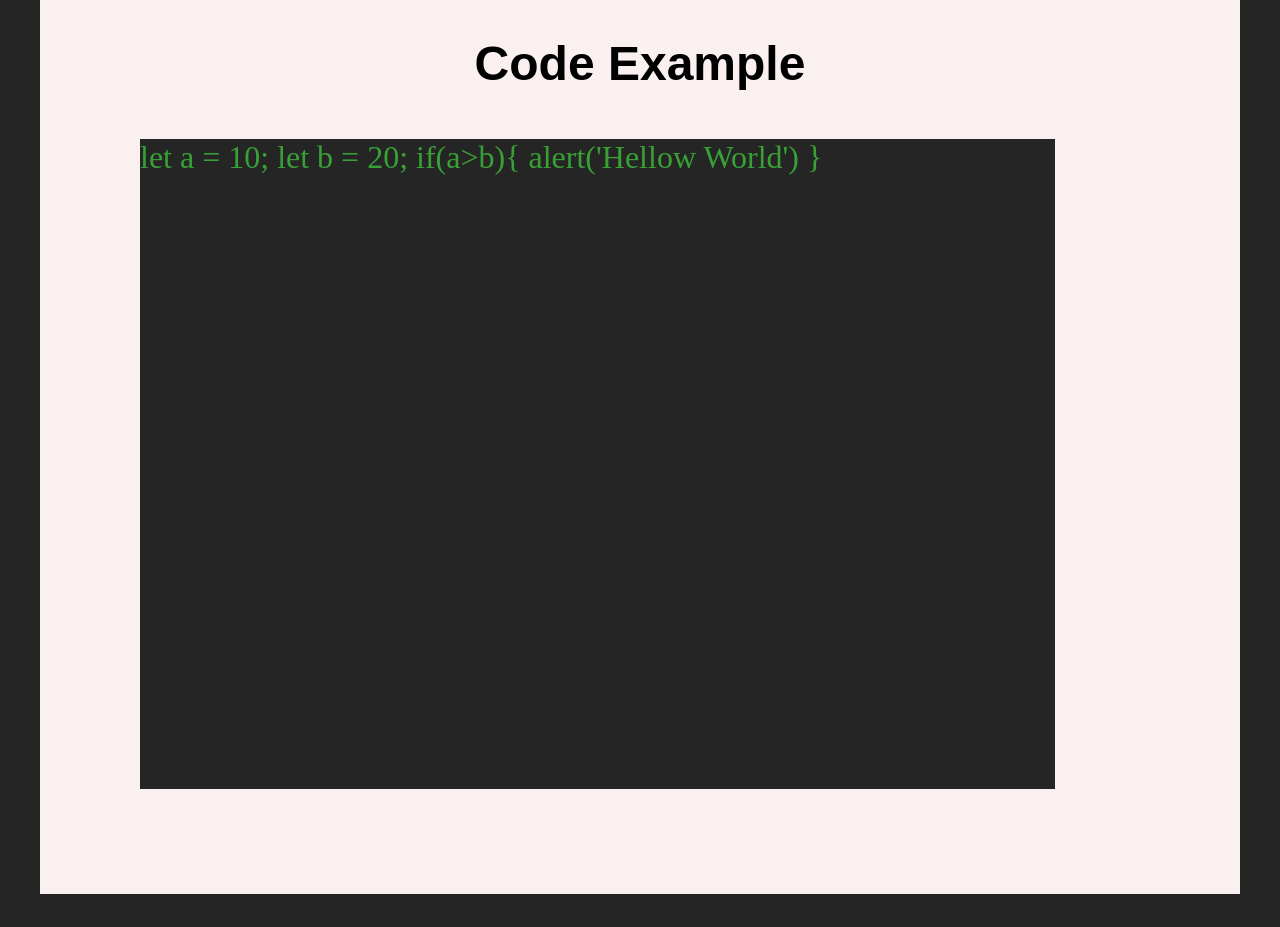
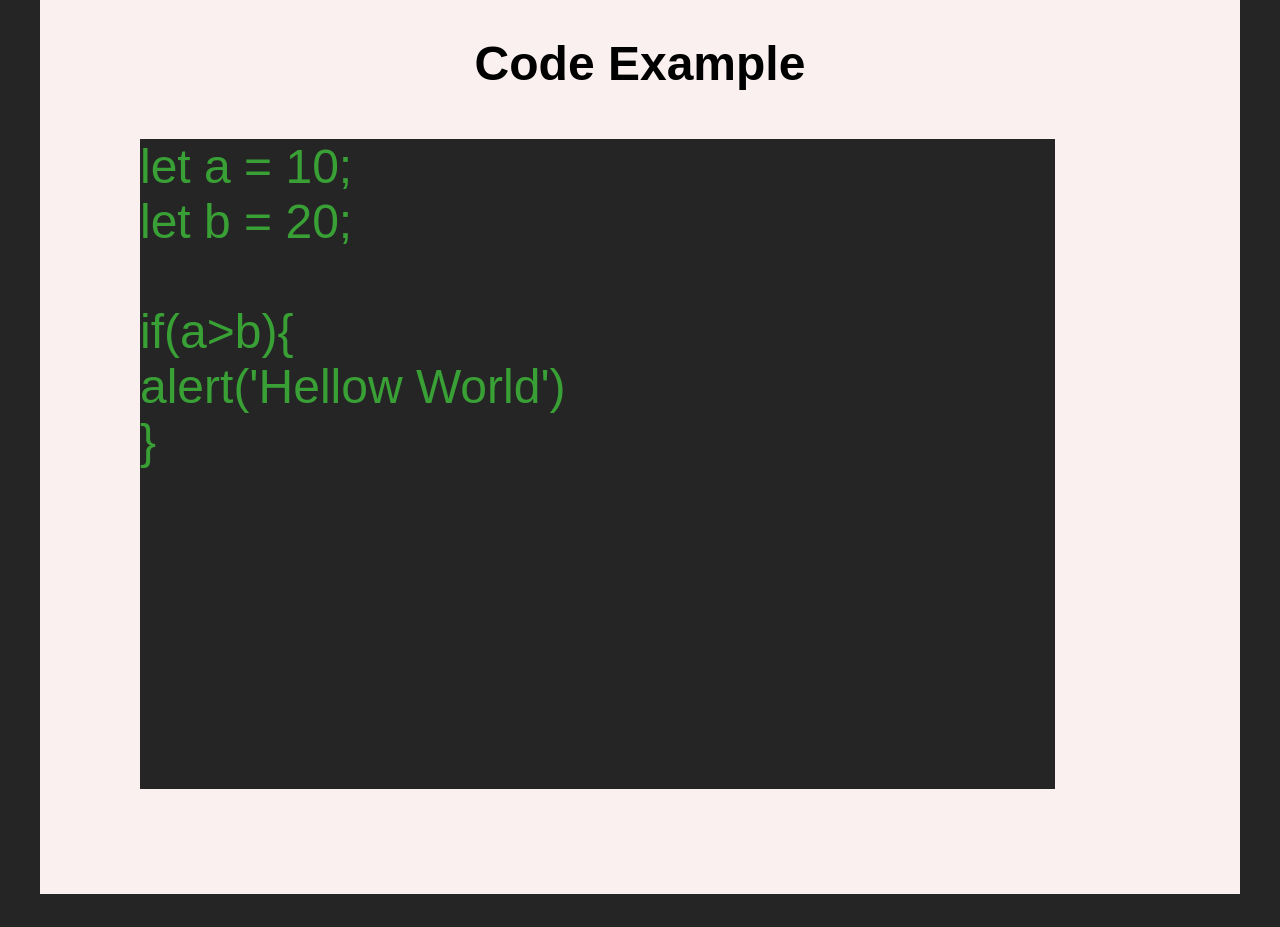
Before and after one commit to SyntaxSorcee52/rsschool-cv, a plain HTML site: page index.html in a window 1280 px wide. Shown: the part 1140-2067 px from the top of the page. Drawn offline with Linux system fonts and the light colour scheme; a web font is replaced by a local one.

Commit message:
fix: codeExample

```diff
--- a/index.html
+++ b/index.html
@@ -53,13 +53,12 @@
 
 
 
-    let a = 10;
-    let b = 20;
-
-    if(a>b){
-        alert('Hellow World')
+    let a = 10;<br>
+    let b = 20;<br>
+<br>
+    if(a&gtb){<br>
+        alert('Hellow World')<br>
     }
-
 </p>
 </div>
 </body>
--- a/style.css
+++ b/style.css
@@ -131,3 +131,13 @@ height: 20px;
     font-variation-settings:
       "wdth" 100;
 }
+.code{
+
+    font-size: 3rem;
+    font-family: "Sour Gummy", sans-serif;
+    font-optical-sizing: auto;
+    font-weight: 300;
+    font-style: normal;
+    font-variation-settings:
+      "wdth" 100;
+}
```
